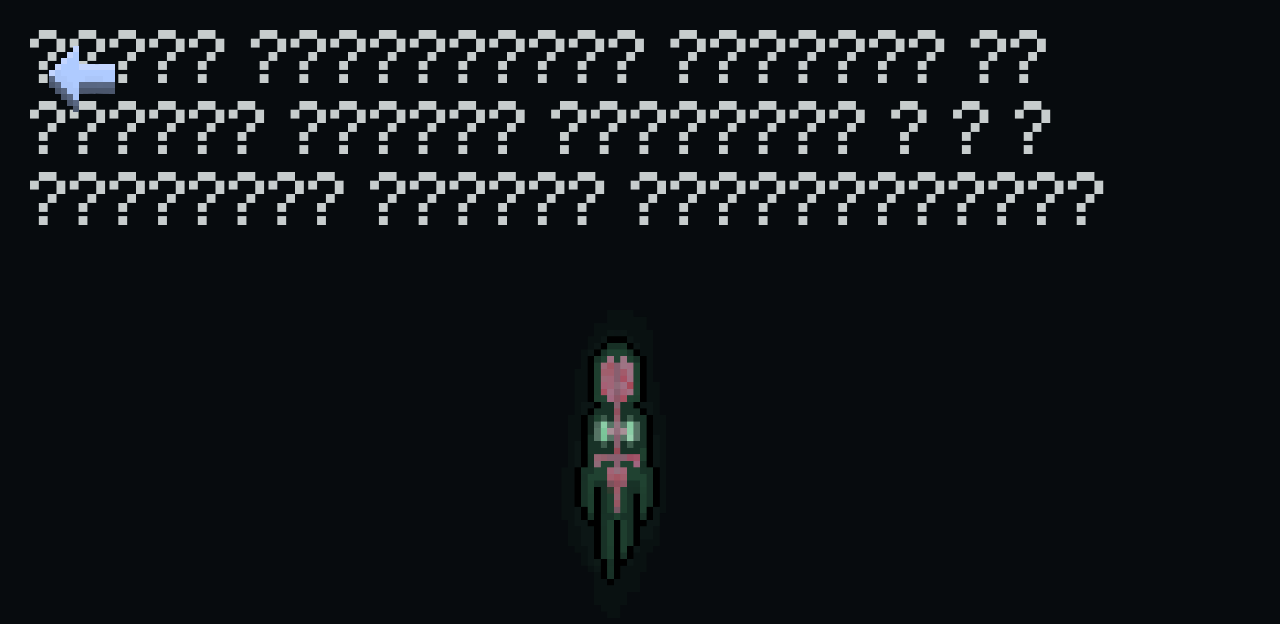
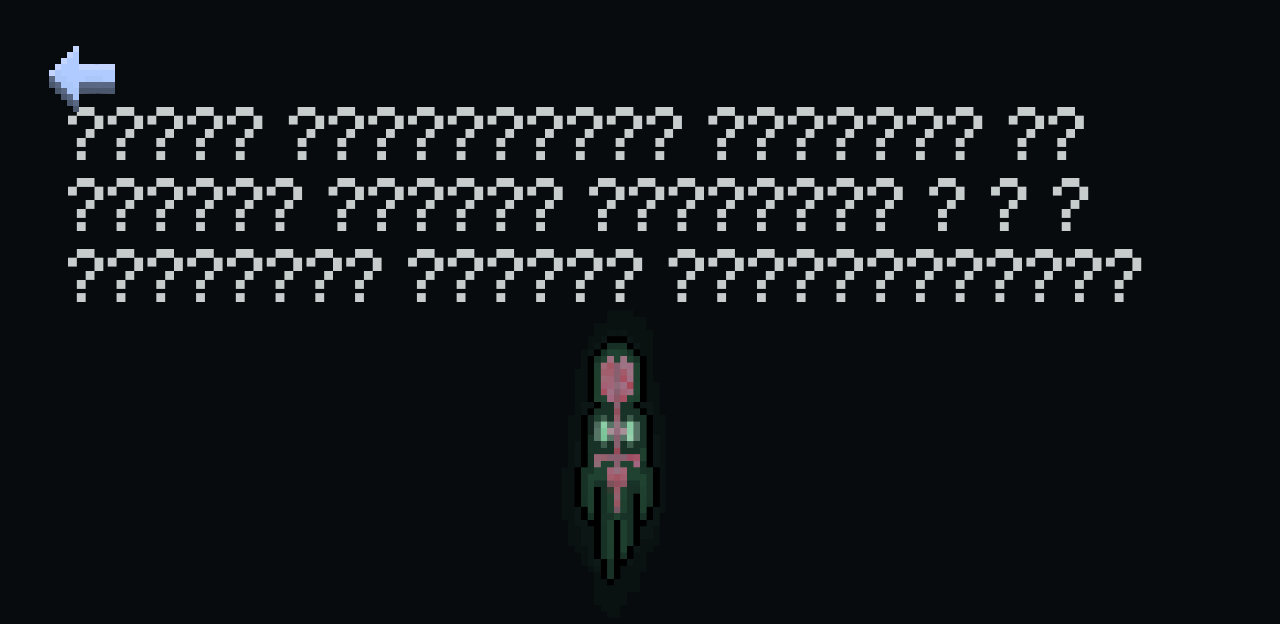
Before and after one commit to Mikesterernetart/Mikesterernetart.github.io, a plain HTML site: page planetSixREALSpeech.html in a window 1280 px wide. Drawn offline with Linux system fonts and the light colour scheme.

Commit message:
Update main.css

```diff
--- a/css/main.css
+++ b/css/main.css
@@ -41,3 +41,7 @@ html, body{
     margin-left: 10vw;
     margin-top: 5vw;
 }
+.text1 {
+    margin-left:3vw;
+    margin-top: 6vw
+}
```
